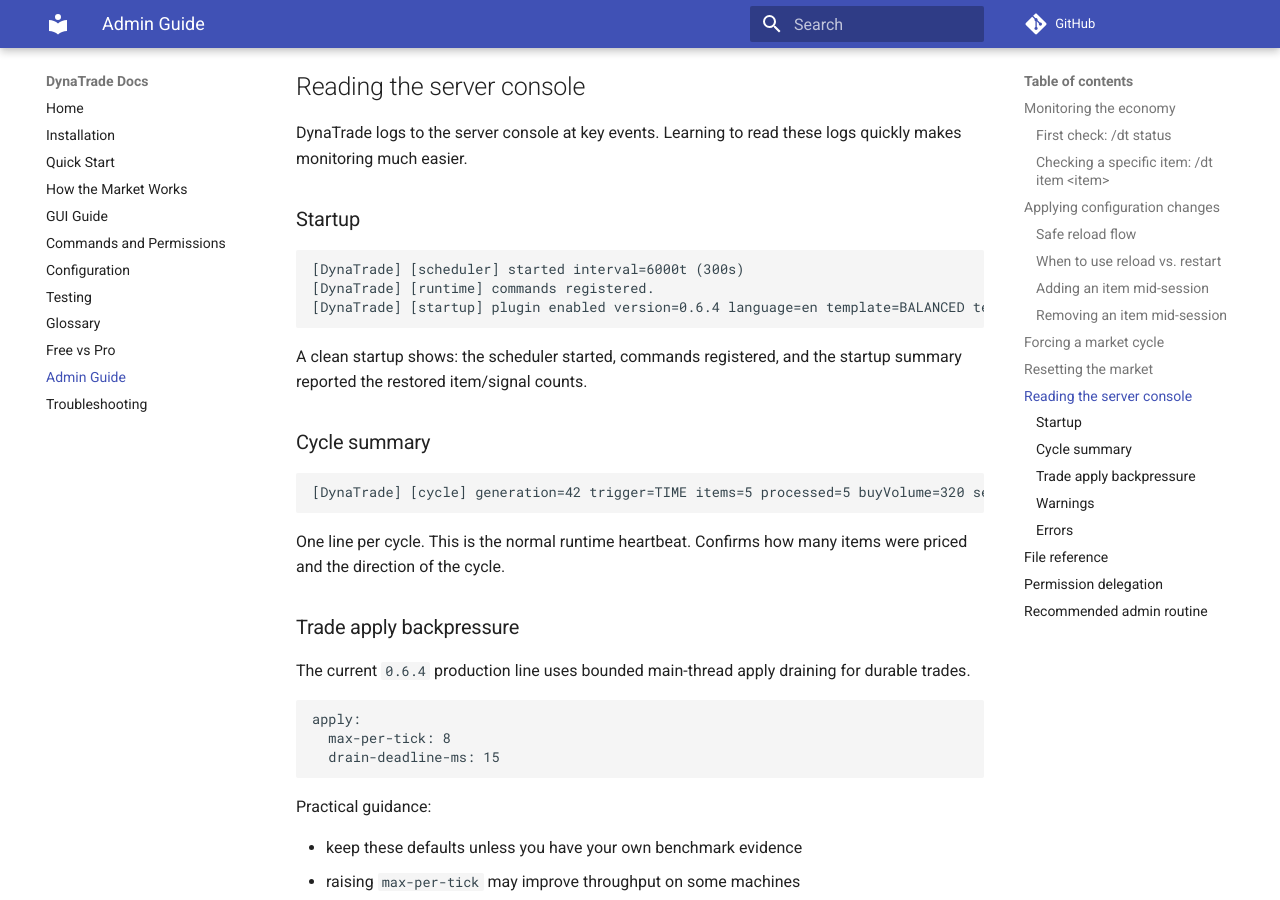
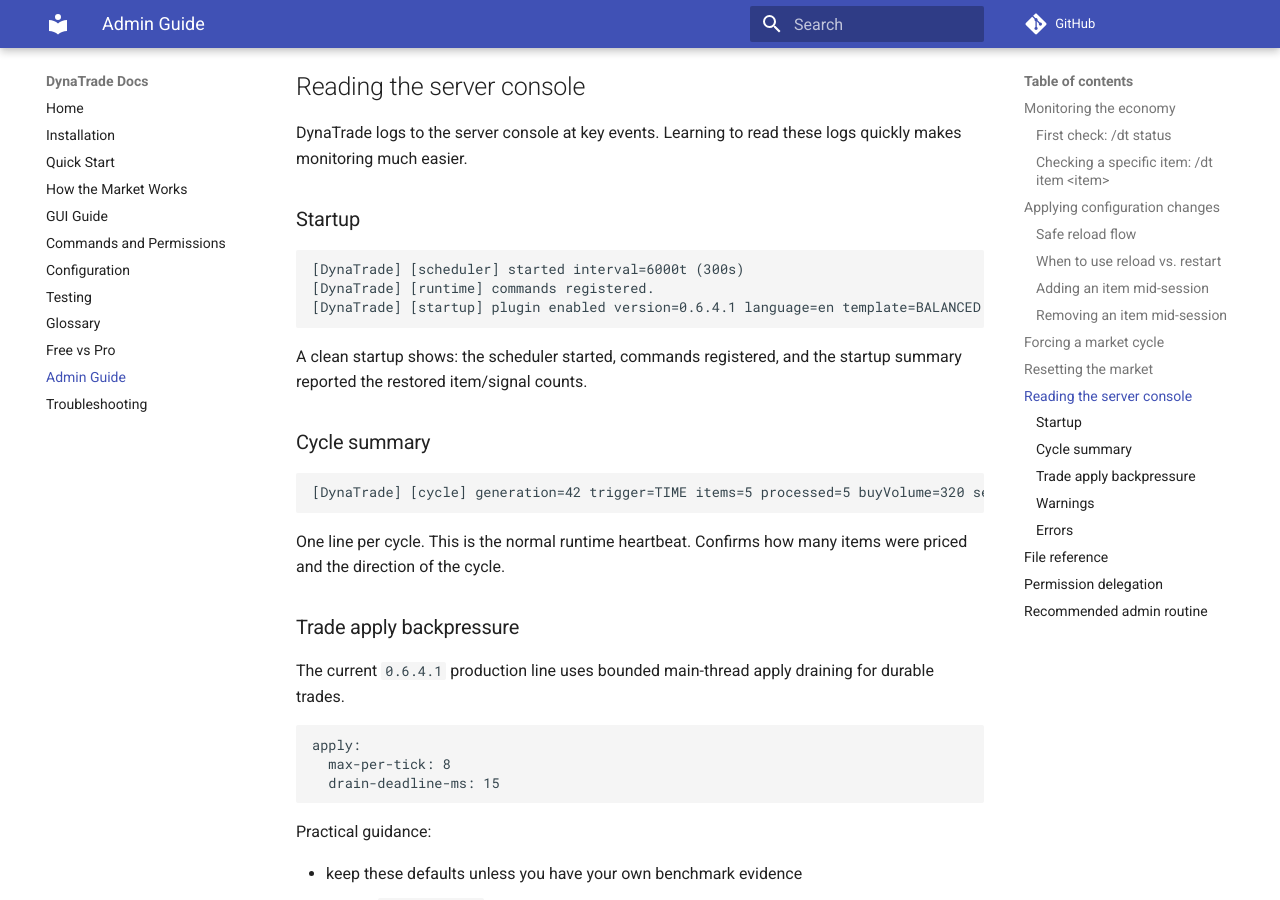
Before and after one commit to jeanmattcs/dynatrade-docs, an MkDocs documentation site: the page built from docs/Admin-Guide.md, in a window 1280 px wide and 900 px high, scrolled down 3697 px. Built offline with MkDocs 1.6.1 and Material for MkDocs 9.7.7, drawn with Linux system fonts in a browser that asks for light colours; comment, search, counter and statistics services are not loaded.

Commit message:
docs(release): publish v0.6.4.1 operator docs
Problem: the public docs still described the 0.6.4 line after the plugin moved to the 0.6.4.1 patch release.

Why it matters: the public install, operations, and testing pages should match the artifact operators download, especially around startup examples and current production posture.

What changed: updated the public docs surface from 0.6.4 to 0.6.4.1 across the landing page, testing guide, admin examples, configuration notes, installation guidance, and troubleshooting references.

````diff
--- a/docs/Admin-Guide.md
+++ b/docs/Admin-Guide.md
@@ -151,7 +151,7 @@ DynaTrade logs to the server console at key events. Learning to read these logs
 ```
 [DynaTrade] [scheduler] started interval=6000t (300s)
 [DynaTrade] [runtime] commands registered.
-[DynaTrade] [startup] plugin enabled version=0.6.4 language=en template=BALANCED templateOverrides=2 economy=ready restoredItems=32 restoredSignals=3
+[DynaTrade] [startup] plugin enabled version=0.6.4.1 language=en template=BALANCED templateOverrides=2 economy=ready restoredItems=32 restoredSignals=3
 ```
 
 A clean startup shows: the scheduler started, commands registered, and the startup summary reported the restored item/signal counts.
@@ -166,7 +166,7 @@ One line per cycle. This is the normal runtime heartbeat. Confirms how many item
 
 ### Trade apply backpressure
 
-The current `0.6.4` production line uses bounded main-thread apply draining for durable trades.
+The current `0.6.4.1` production line uses bounded main-thread apply draining for durable trades.
 
 ```yaml
 apply:
````
Also changed, not shown: README.md (+1 -1 lines), docs/Configuration.md (+1 -1 lines), docs/Installation.md (+1 -1 lines), docs/Testing.md (+2 -2 lines), docs/Troubleshooting.md (+1 -1 lines), docs/index.md (+2 -2 lines).
